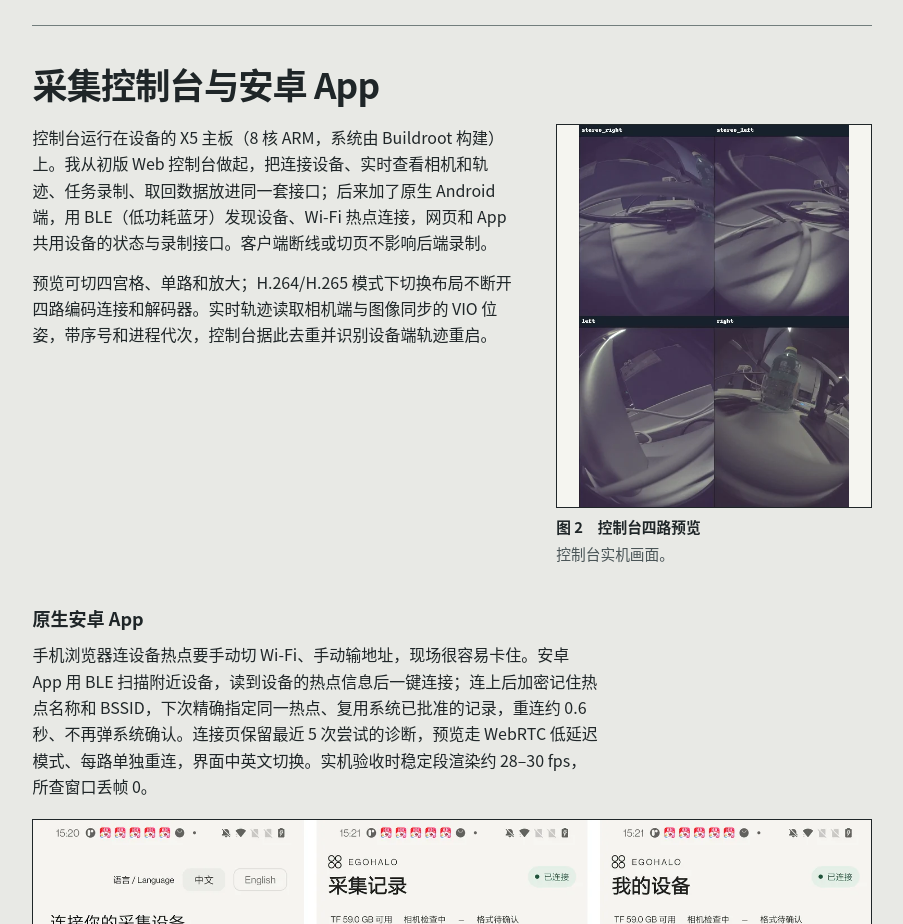
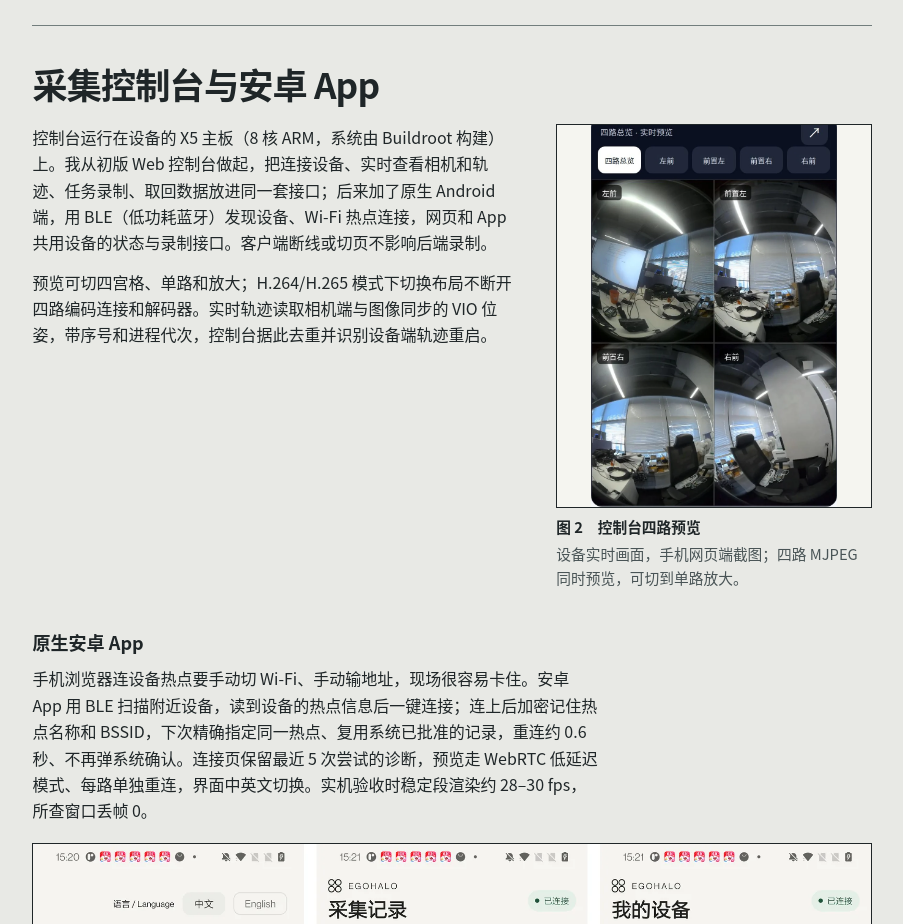
Before and after one commit to NUSNiuMu/NUSNiuMu.github.io, a plain HTML site: page projects/egohalo/index.html in a window 1280 px wide. Shown: the part 4220-5144 px from the top of the page, without its empty margins (348-1251 px from the left). Drawn offline with Linux system fonts and the light colour scheme.

Commit message:
EgoHalo: live four-view console preview captured from the device
Co-Authored-By: Claude Opus 5.5 <noreply@anthropic.com>

```diff
--- a/projects/egohalo/index.html
+++ b/projects/egohalo/index.html
@@ -136,8 +136,8 @@
                 <p>预览可切四宫格、单路和放大；H.264/H.265 模式下切换布局不断开四路编码连接和解码器。实时轨迹读取相机端与图像同步的 VIO 位姿，带序号和进程代次，控制台据此去重并识别设备端轨迹重启。</p>
               </div>
               <figure class="case-media portrait-media">
-                <a class="screenshot-link" href="../../assets/project-media/egohalo-four-cameras.webp" aria-label="打开原图 · 控制台四路预览"><img src="../../assets/project-media/egohalo-four-cameras.webp" width="480" height="680" loading="lazy" decoding="async" alt="采集控制台同时显示四路相机画面"></a>
-                <figcaption><strong class="insight-media-title">图 2　控制台四路预览</strong>控制台实机画面。</figcaption>
+                <a class="screenshot-link" href="../../assets/project-media/egohalo-console-quad.webp" aria-label="打开原图 · 控制台四路预览"><img src="../../assets/project-media/egohalo-console-quad.webp" width="804" height="1247" loading="lazy" decoding="async" alt="控制台四路总览：左前、前置左、前置右、右前四路鱼眼画面二乘二排列，拍到办公室工位、显示器、百叶窗和椅子；上方是四路总览、左前、前置左、前置右、右前的切换按钮。"></a>
+                <figcaption><strong class="insight-media-title">图 2　控制台四路预览</strong>设备实时画面，手机网页端截图；四路 MJPEG 同时预览，可切到单路放大。</figcaption>
               </figure>
             </div>
             <h3>原生安卓 App</h3>
```
Also changed, not shown: assets/project-media/egohalo-console-quad.webp (added).
